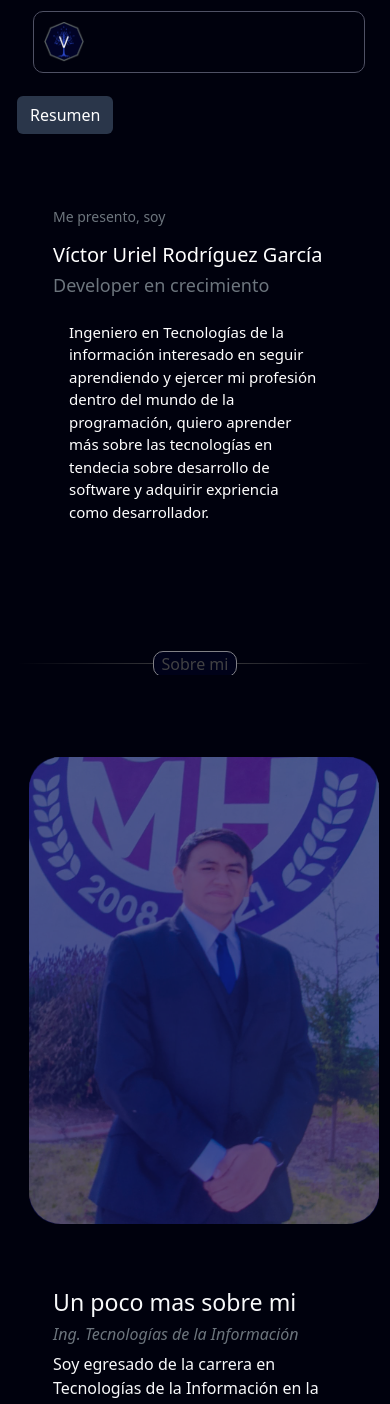
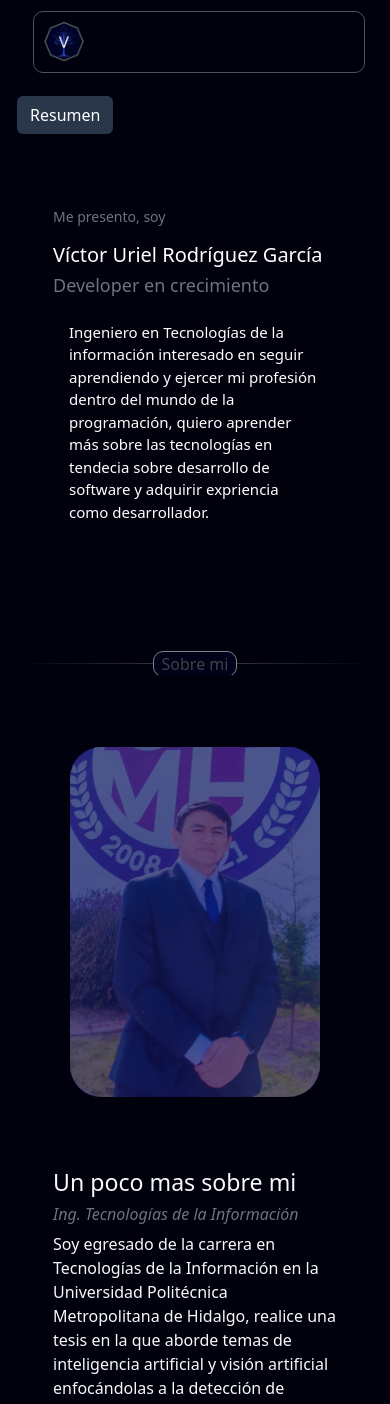
Before and after one commit to vic092/Portafolio, a React (Vite) app: page / in a window 390 px wide. Shown: the top 1404 px of the page. Built offline with nearby package versions, Linux system fonts and the light colour scheme; some icons are missing.

Commit message:
Vista movil animación perfil

```diff
--- a/src/index.css
+++ b/src/index.css
@@ -450,6 +450,8 @@ body::-webkit-scrollbar-thumb {
 }
 
 @media (max-width: 470px) {
+
+
   body {
     margin-left: 5px;
     margin-right: 5px;
@@ -522,6 +524,16 @@ body::-webkit-scrollbar-thumb {
   .res {
     margin-top: 80px;
   }
+
+  .box{
+    display: grid;
+    grid-template: 1fr/1fr;
+    grid-template-areas: "img";
+    width: 250px;
+    height: 350px;
+    margin: 0px auto;
+  }
+
   @keyframes typing {
     0% {
       width: 0;
@@ -634,4 +646,5 @@ body::-webkit-scrollbar-thumb {
     animation: aparicion 4.5s steps(100, end) forwards,
       blink-caret 0.85s step-end infinite;
   }
+
 }
```
